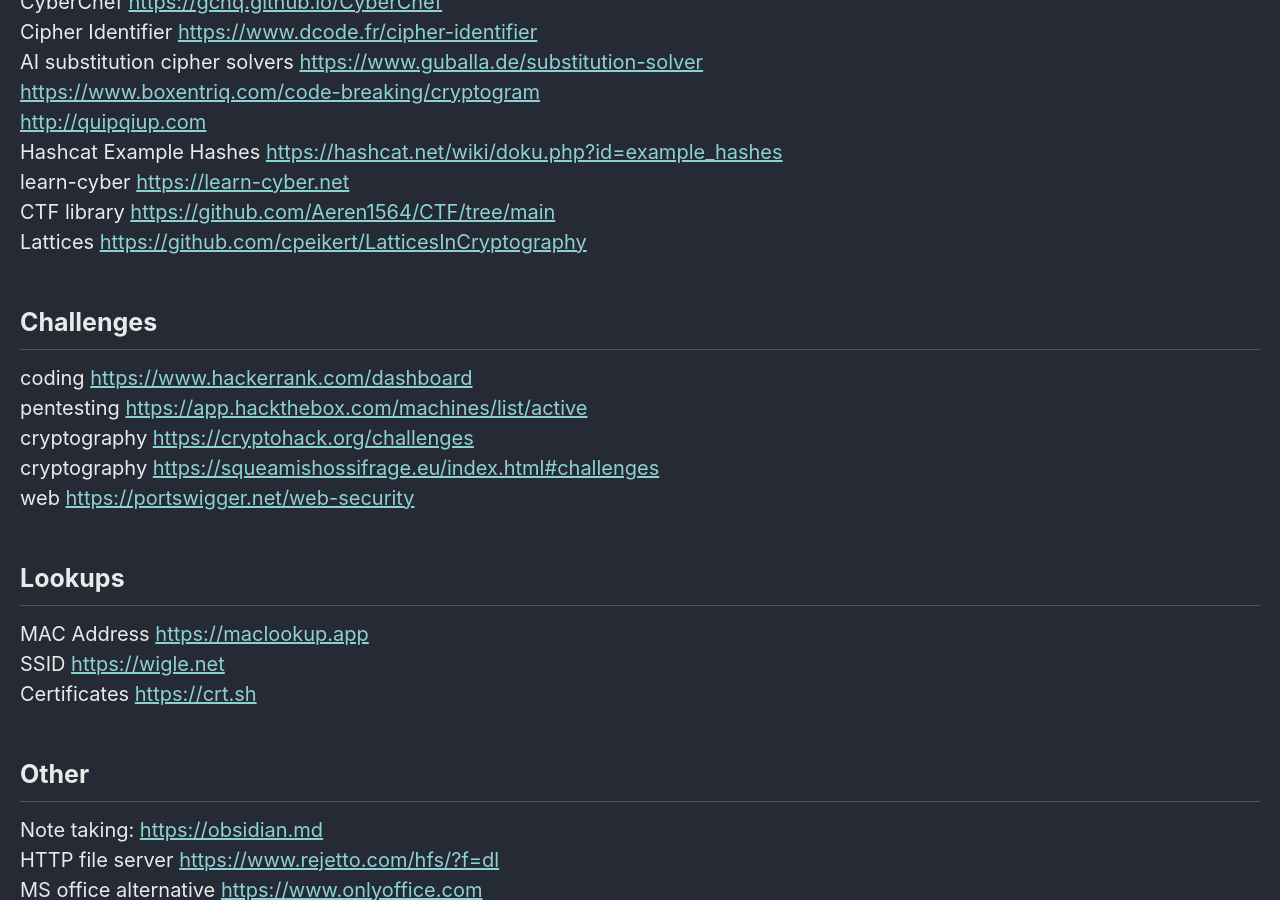
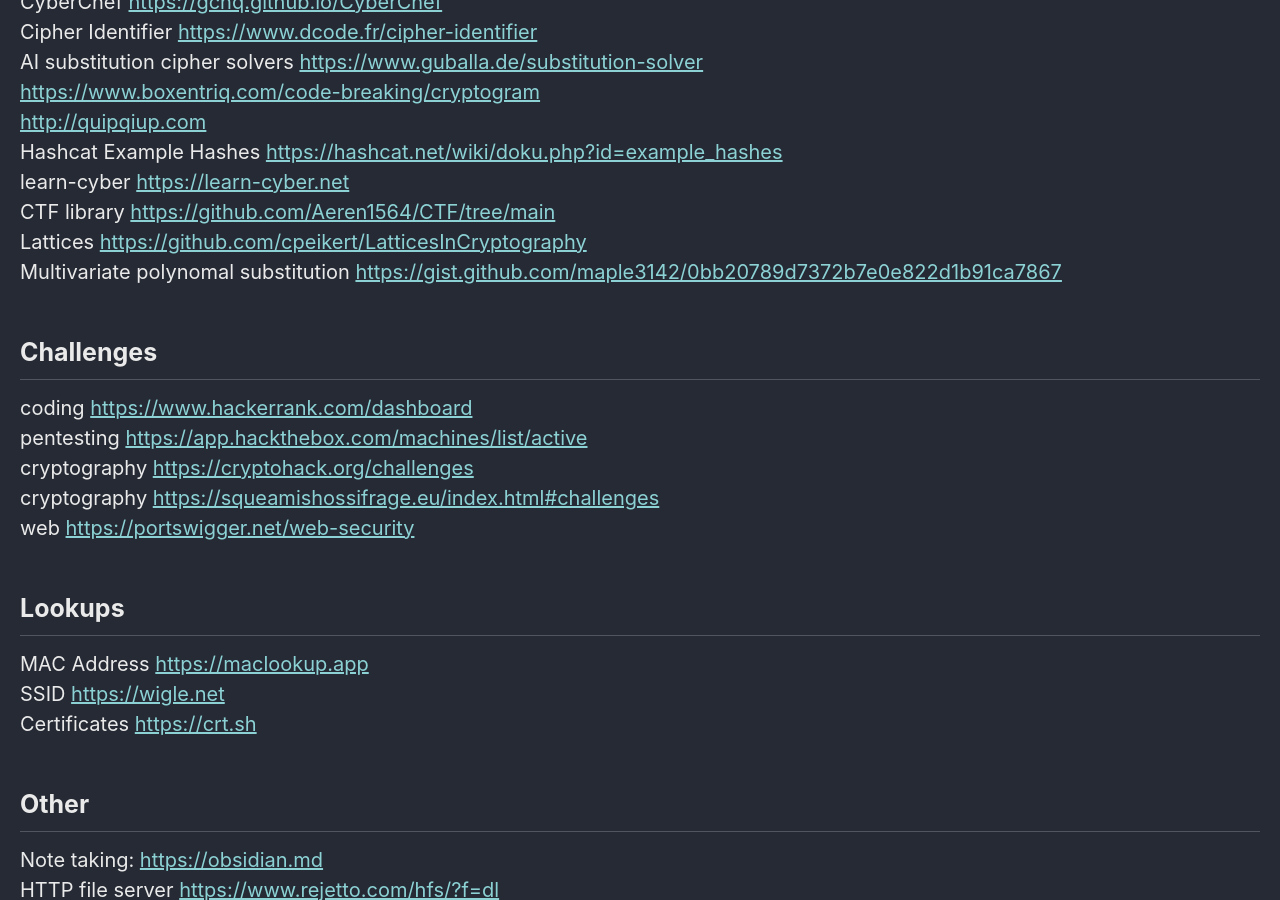
Before and after one commit to Connor-McCartney/Connor-McCartney.github.io, a Jekyll site: the page built from _pages/misc/resources.md, in a window 1280 px wide and 900 px high, scrolled down 869 px. Built offline with Jekyll 4.4.1, drawn with Linux system fonts in a browser that asks for light colours; cached includes are drawn as plain includes.

Commit message:
Update resources.md

```diff
--- a/_pages/misc/resources.md
+++ b/_pages/misc/resources.md
@@ -33,6 +33,7 @@ Hashcat Example Hashes <https://hashcat.net/wiki/doku.php?id=example_hashes> <br
 learn-cyber <https://learn-cyber.net> <br>
 CTF library <https://github.com/Aeren1564/CTF/tree/main> <br>
 Lattices <https://github.com/cpeikert/LatticesInCryptography> <br>
+Multivariate polynomal substitution <https://gist.github.com/maple3142/0bb20789d7372b7e0e822d1b91ca7867> <br>
 
 ## Challenges
 
```
